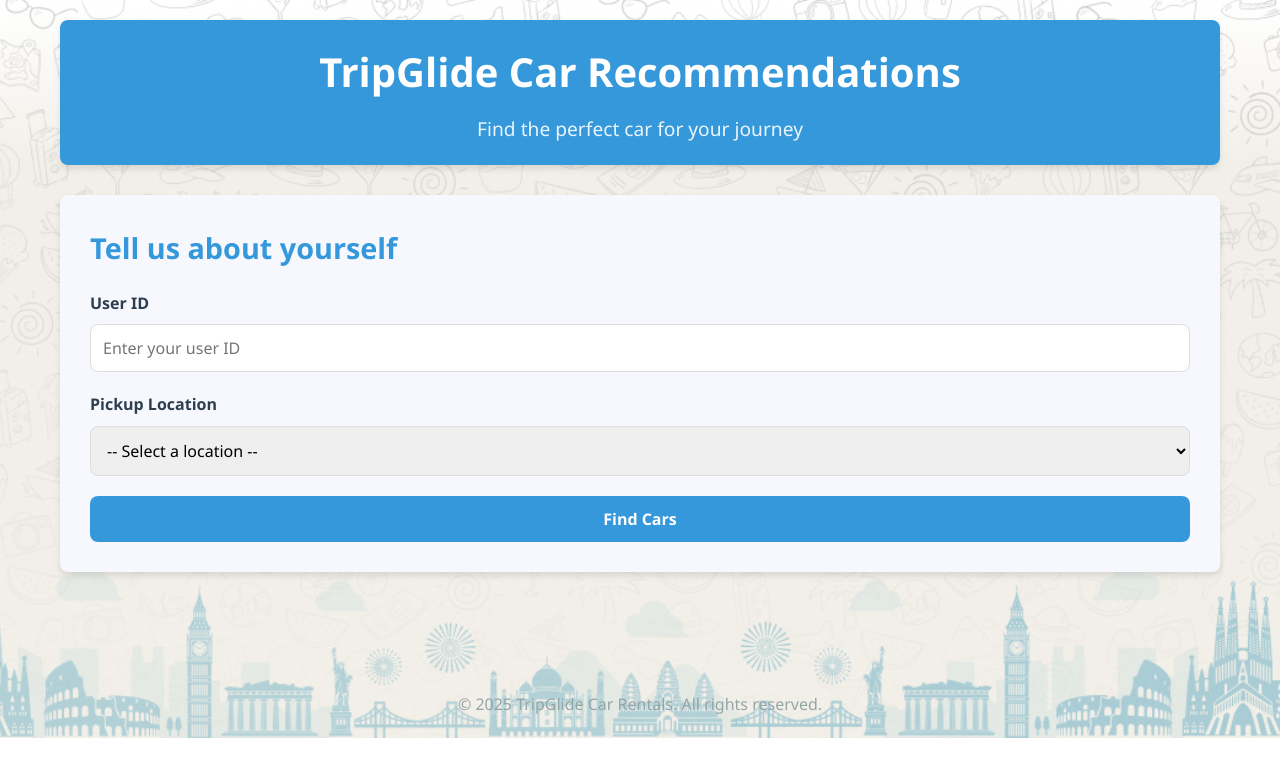
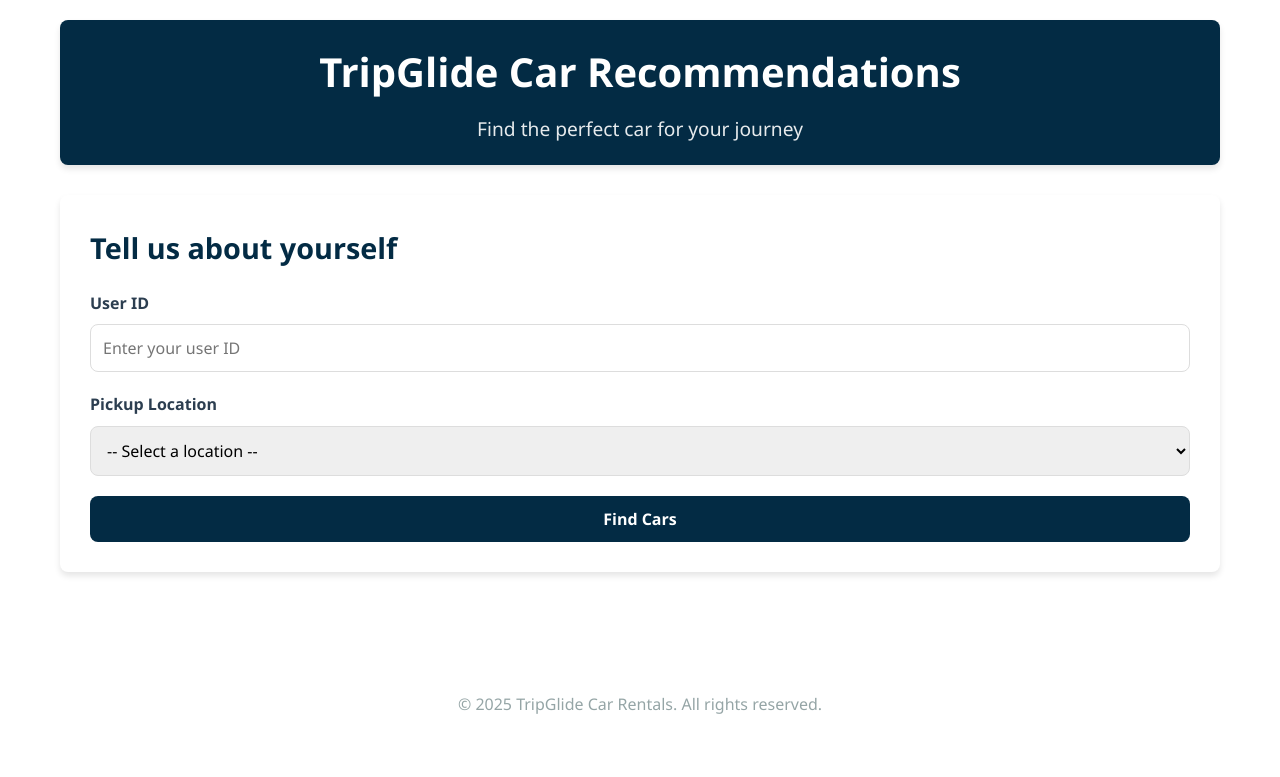
Before and after one commit to HetviPatel-2002/recomm_car, a Flask app: page / in a window 1280 px wide. Shown: the top 777 px of the page. Run offline with Flask 3, Linux system fonts and the light colour scheme; data that the repository does not hold is empty.

Commit message:
adjusted the car card height

```diff
--- a/static/css/style.css
+++ b/static/css/style.css
@@ -1,5 +1,5 @@
 :root {
-    --primary-color: #3498db;
+    --primary-color: #032b44;
     --secondary-color: #2980b9;
     --accent-color: #1abc9c;
     --light-color: #ecf0f1;
@@ -18,7 +18,7 @@
 }
 
 body {
-    background-image: url("/static/images/background.jpeg");
+    /* background-image: url("/static/images/background.jpeg"); */
     background-size: cover;
     background-position: center;
     background-repeat: no-repeat;
@@ -55,7 +55,7 @@ header p {
 }
 
 .card {
-    background-color: #f6f8fe;
+    background-color: #ffffff;
     border-radius: var(--radius);
     box-shadow: var(--shadow);
     margin-bottom: 30px;
@@ -177,7 +177,14 @@ select:focus, input:focus {
     border-radius: var(--radius);
     background-color: white;
     transition: transform 0.3s ease;
+    height: 50%;
+    width: 50%;
+    min-width: 1000px;
+    max-width: 100%;
+    min-height: 350px;
+    max-height: 100%;
 }
+
 
 .car-card:hover {
     transform: translateY(-5px);
```
